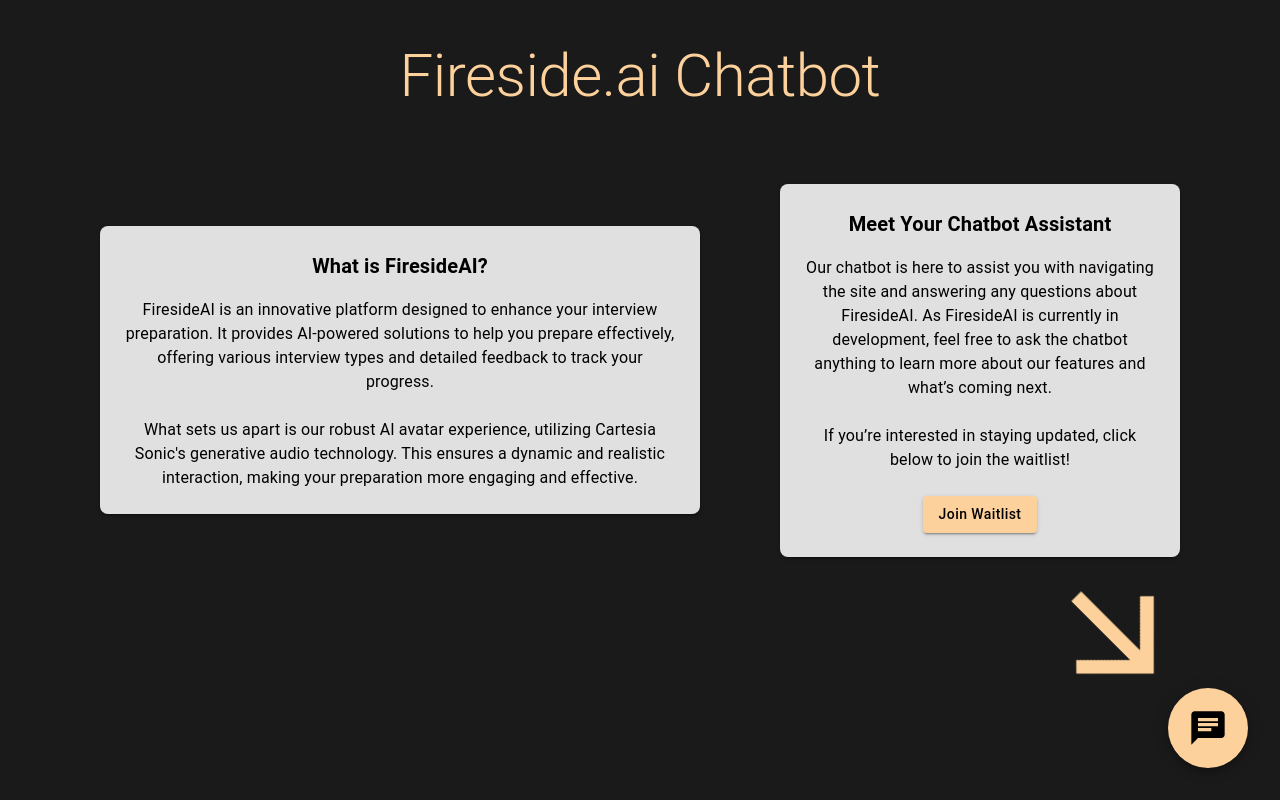
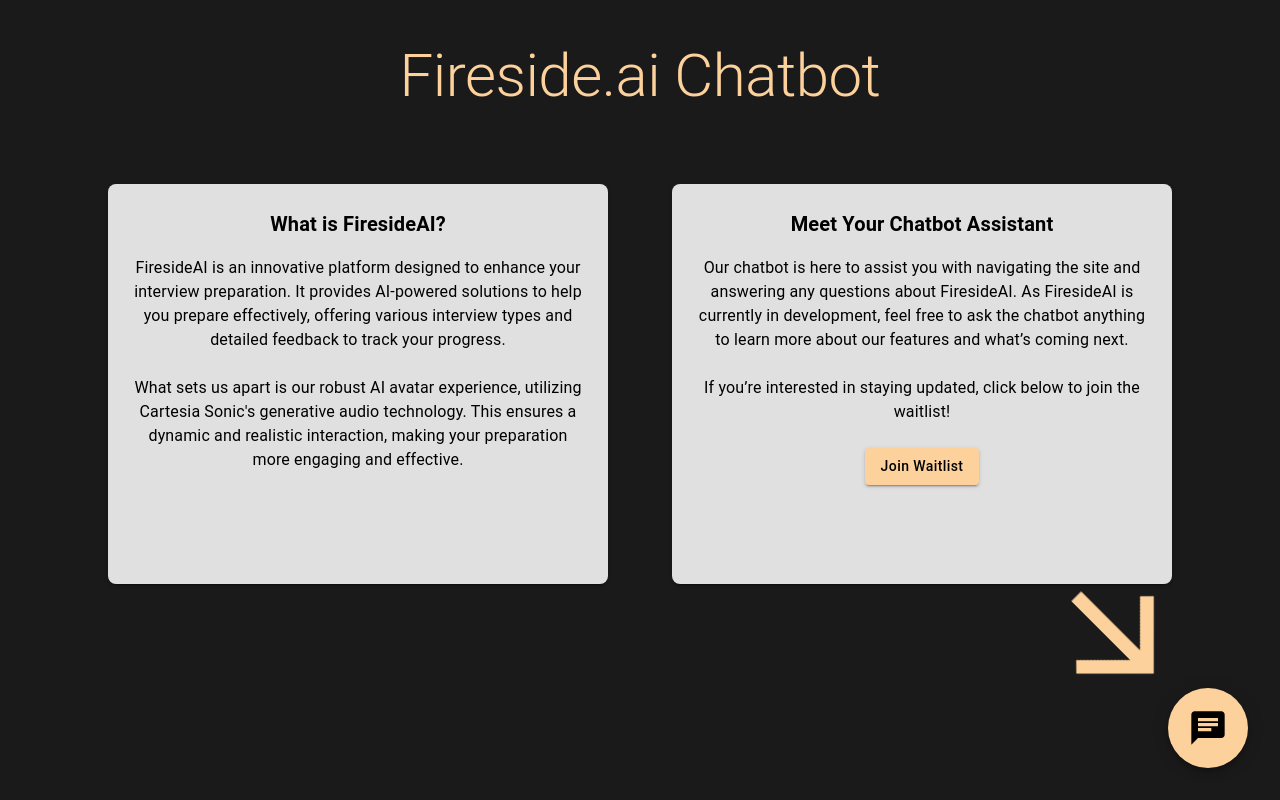
Before and after one commit to kyolebu/fireside-ai-chatbot, a Next.js app: page / in a window 1280 px wide. Built offline with nearby package versions, Linux system fonts and the light colour scheme.

Commit message:
updated box sizes

```diff
--- a/app/page.js
+++ b/app/page.js
@@ -222,12 +222,13 @@
           justifyContent="center"
           alignItems="center"
           flexDirection={{ xs: 'column', md: 'row' }}
-          gap={10}
+          gap={8}
           mt={4}
         >
           <Box
             width="90%"
-            maxWidth="600px"
+            maxWidth="500px"
+            height="400px"
             bgcolor="#E0E0E0" // Light grey background
             borderRadius={2}
             p={3}
@@ -251,7 +252,8 @@
 
           <Box
             width="90%"
-            maxWidth="400px"
+            maxWidth="500px"
+            height="400px"
             bgcolor="#E0E0E0" // Light grey background
             borderRadius={2}
             p={{ xs: 2, sm: 3 }}
```
